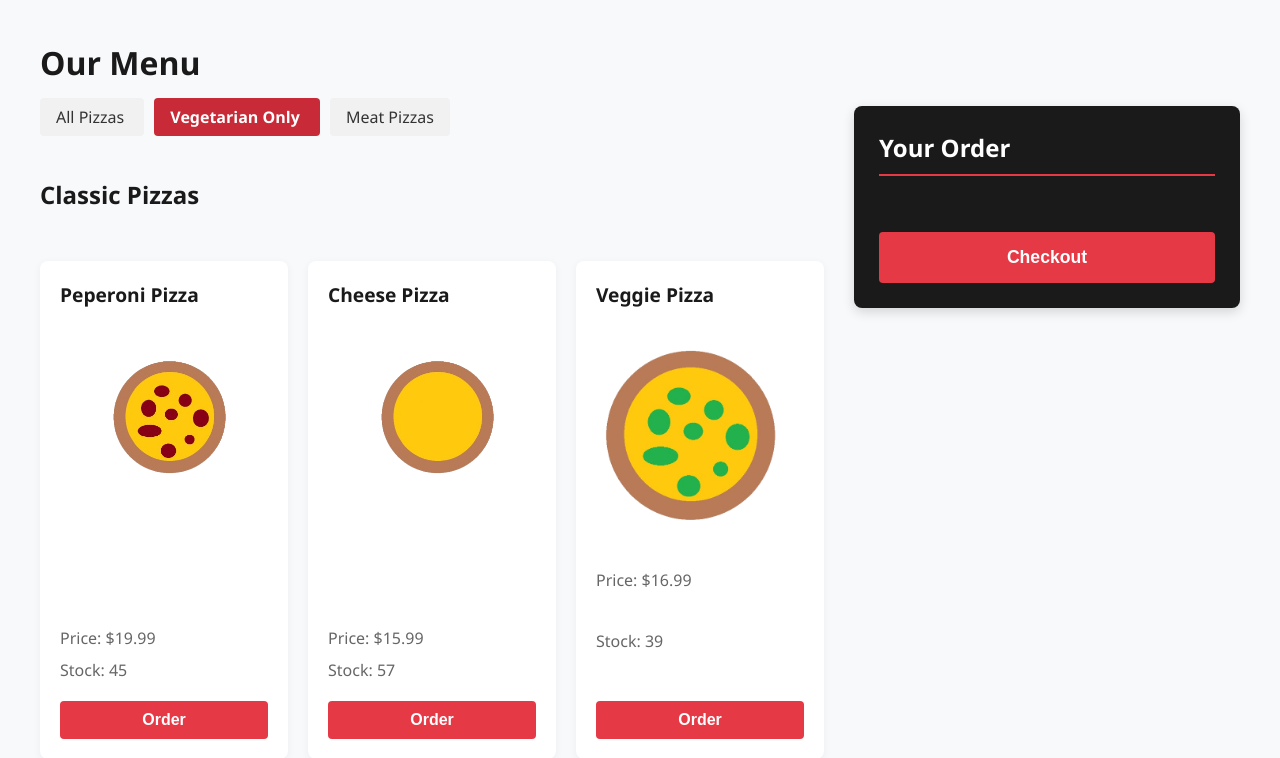
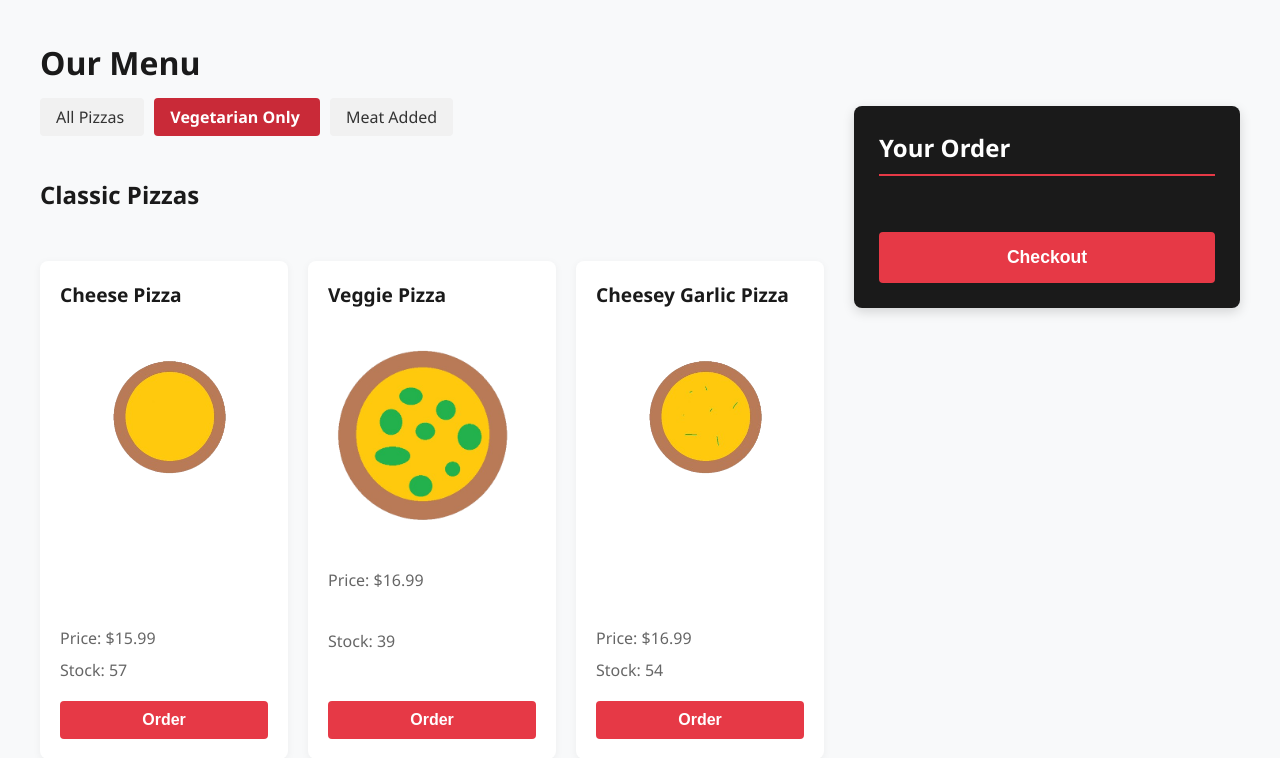
Before and after one commit to st25112-a11y/CSC-2-AS91897---AS91896, a Flask app: page /menu?diet=vegetarian in a window 1280 px wide. Shown: the part 62-820 px from the top of the page. Run offline with Flask 3, Linux system fonts and the light colour scheme.

Commit message:
Made diet filters to work

```diff
--- a/app.py
+++ b/app.py
@@ -221,18 +221,23 @@ def menu():
     cart = session.get('cart', [])
     classic_pizzas, gourmet_pizzas, sides = load_data()
     open_item = request.args.get('item')
-    all_menu_items = {**classic_pizzas, **gourmet_pizzas, **sides}
     requested_diet = request.args.get('diet')
-    filtered_items = diet_filter(all_menu_items, requested_diet)
 
-    return render_template('menu.html', active_page='menu', classic_pizzas=classic_pizzas, gourmet_pizzas=gourmet_pizzas, sides=sides, cart=cart, open_item=open_item, items=filtered_items, current_filter=requested_diet)
+    filtered_classic = diet_filter(classic_pizzas, requested_diet)
+    filtered_gourmet = diet_filter(gourmet_pizzas, requested_diet)
+    filtered_sides = diet_filter(sides, requested_diet)
+
+    return render_template('menu.html', active_page='menu', classic_pizzas=filtered_classic, gourmet_pizzas=filtered_gourmet, sides=filtered_sides, cart=cart, open_item=open_item, current_filter=requested_diet)
 
 def diet_filter(items, diet_type):
     """
     Filters the provided items dictionary based on the specified diet type.
     """
     if diet_type in ['vegetarian', 'non-vegetarian']:
-        return {name: details for name, details in items.items() if details.get('diet_type') == diet_type}
+        return {
+            name: details for name, details in items.items()
+            if str(details.get('diet_type', '')).lower() == diet_type.lower()
+        }
     return items
 
 @app.route('/contact')
--- a/templates/menu.html
+++ b/templates/menu.html
@@ -19,7 +19,7 @@
 
                 <a href="{{ url_for('menu', diet='non-vegetarian') }}"
                 class="filter-btn {% if current_filter == 'non-vegetarian' %}active{% endif %}">
-                Meat Pizzas
+                Meat Added
                 </a>
             </div>
             <h2>Classic Pizzas</h2><!-- Classic pizza cards -->
```
